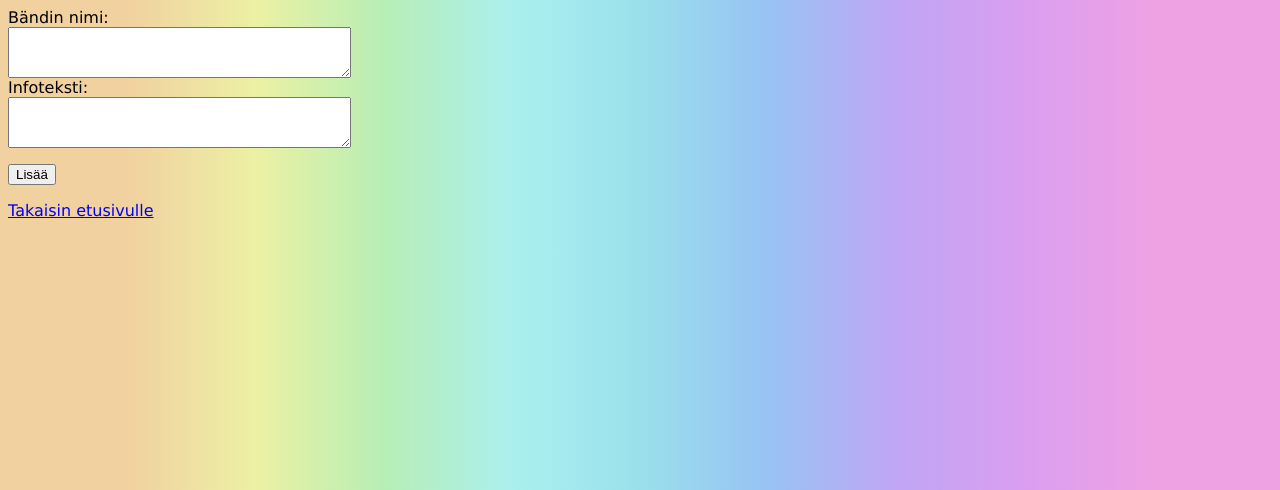
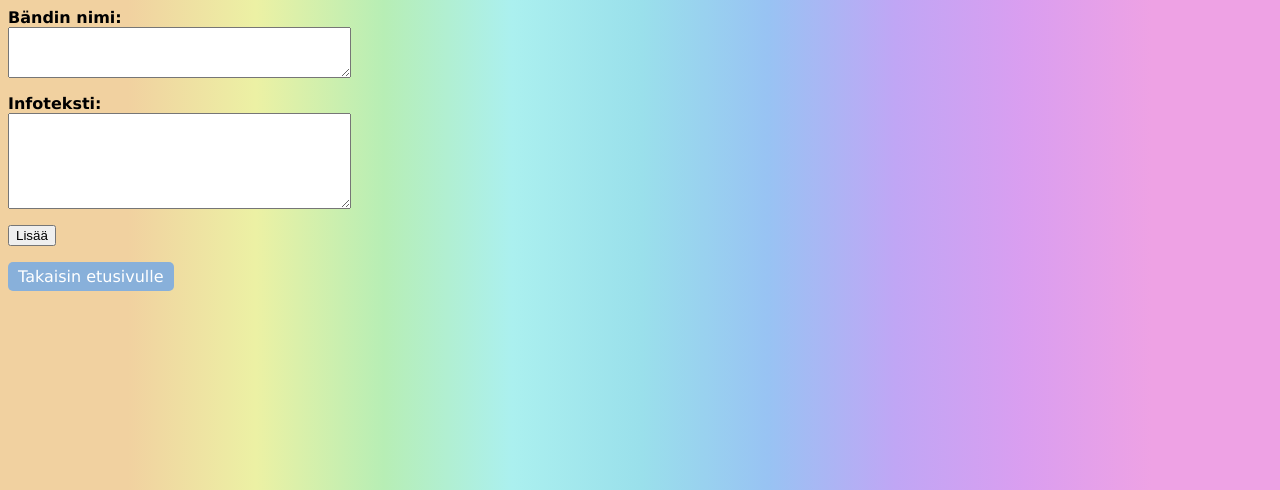
Before and after one commit to sansilla/tsoha_project, a Flask app: page /add_band in a window 1280 px wide. Shown: the top 490 px of the page. Run offline with Flask 3, Linux system fonts and the light colour scheme.

Commit message:
fixing layout and buttons

```diff
--- a/static/main.css
+++ b/static/main.css
@@ -16,7 +16,9 @@ body {
 }
 
 .info-container {
-    background-color: white;
+    background: transparent;
+    backdrop-filter: blur(200px);
+    box-shadow: 0 0 10px rgba(0, 0, 0, 2);
     padding: 10px;
     margin: 10px;
     border-radius: 5px;
@@ -29,7 +31,7 @@ body {
 .button-link {
     display: inline-block;
     padding: 10px 10px;
-    margin-left: 15px;
+    margin-left: 10px;
     text-decoration: none;
     color: #fff;
     background-color: #88b0da;
@@ -41,3 +43,31 @@ body {
     background-color: #b87cd4;
     color: #fff;
 }
+.button-link2 {
+    display: inline-block;
+    padding: 5px 10px;
+    margin-left: none;
+    text-decoration: none;
+    color: #fff;
+    background-color: #88b0da;
+    border-radius: 5px;
+    transition: background-color 0.3s ease, color 0.3s ease;
+}
+.button-link-add {
+    display: inline-block;
+    padding: 10px 20px;
+    margin-left: none;
+    text-decoration: none;
+    color: #fff;
+    background-color: rgb(226, 52, 188);
+    border-radius: 5px;
+    transition: background-color 0.3s ease, color 0.3s ease;
+}
+.button-link2:hover {
+    background-color: #b87cd4;
+    color: #fff;
+}
+.button-link-add:hover {
+    background-color: #a218e2;
+    color: #fff;
+}
--- a/templates/add_band.html
+++ b/templates/add_band.html
@@ -1,17 +1,17 @@
 <link rel="stylesheet" href="/static/main.css">
 
 <form action="" method="post">
-Bändin nimi:<br>
-
+<b>Bändin nimi:</b><br>
 <textarea name="band_name" rows="3" cols="40"></textarea>
 <input type="hidden" name="band_name" value="{{ band_name }}"><br>
+<p></p>
 
-Infoteksti:<br>
-<textarea name="info_text" rows="3" cols="40"></textarea>
+<b>Infoteksti:</b><br>
+<textarea name="info_text" rows="6" cols="40"></textarea>
 <input type="hidden" name="info_text" value="{{ info_text }}">
 
 <p><input type="submit" value="Lisää">
 <input type="hidden" name="csrf_token" value="{{ session.csrf_token }}">
 </form>
 
-<a href="/">Takaisin etusivulle</a>
+<a href="/" class="button-link2">Takaisin etusivulle</a>
--- a/templates/login.html
+++ b/templates/login.html
@@ -2,6 +2,7 @@
 
 <h2>Sisäänkirjautuminen</h2>
 
+<div class="info-container">
     <form action="/login" method="post">
         Käyttäjätunnus: <br><input type="text" name="name">
         <p>
@@ -11,5 +12,6 @@ Salasana: <br><input type="password" name="password">
             </form>
             <p>
                 Luo uusi tunnus painamalla <a href="/register">tästä</a>
+</div>
 <p>
-<a href="/">Takaisin etusivulle</a>
+<a href="/" class="button-link">Takaisin etusivulle</a>
--- a/templates/register.html
+++ b/templates/register.html
@@ -2,6 +2,7 @@
 
 <h2>Rekisteröi uusi käyttäjä</h2>
 
+<div class="info-container">
     <form action="/register" method="post" onsubmit="return check(this)">
         Käyttäjänimi: <input type="text" name="username">
         <p>
@@ -17,6 +18,6 @@ Rooli sovelluksessa:<p>
                         <p>
                             <input type="submit" value="Rekisteröi">
                         </form>
-
+</div>
 <p>
-<a href="/login">Takaisin edelliselle sivulle</a>
+<a href="/login" class="button-link">Takaisin edelliselle sivulle</a>
```
Also changed, not shown: templates/error.html (+5 -3 lines), templates/index.html (+10 -11 lines). Lines whose indentation alone changed are shown as unchanged.
